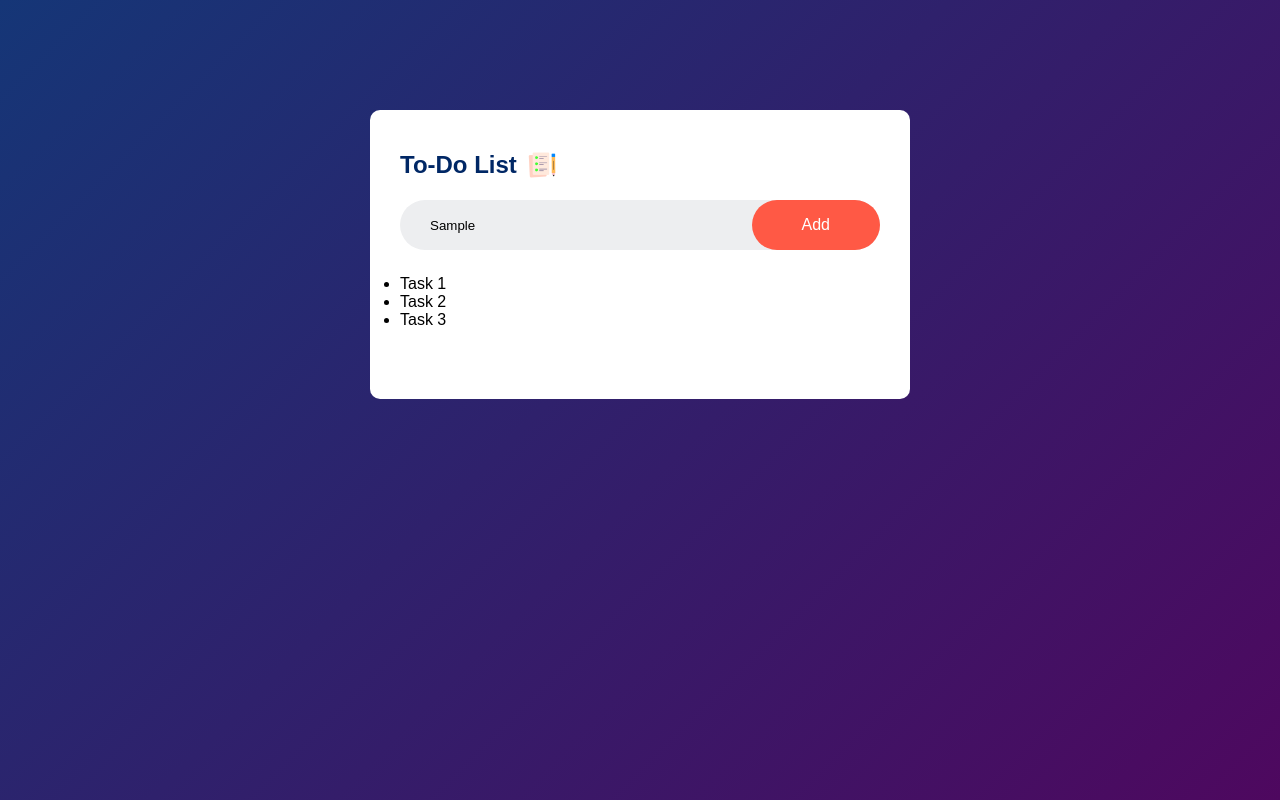
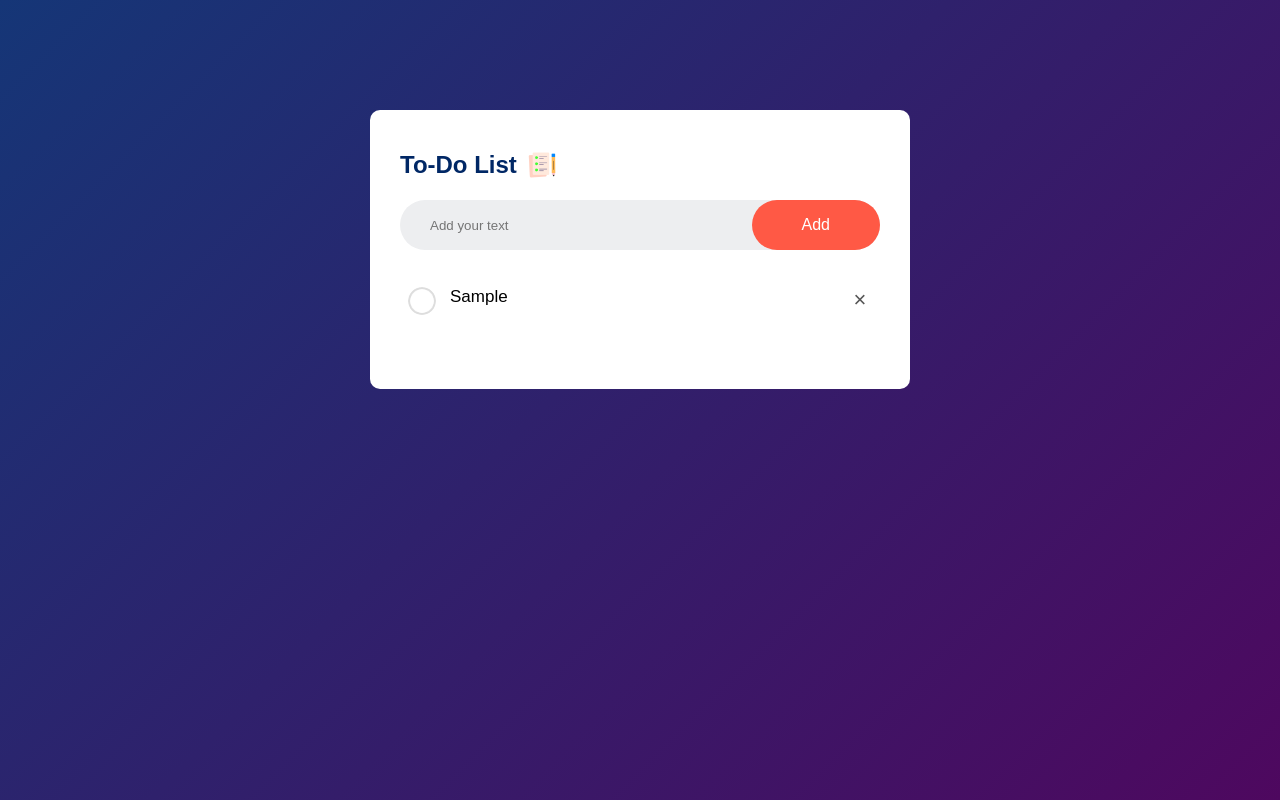
Before and after one commit to chinmayrout/to-do-list-js, a plain HTML site: page index.html in a window 1280 px wide. Both pictures are taken after typing "Sample" into the empty fields and a click on the button "Add". Drawn offline with Linux system fonts and the light colour scheme.

Commit message:
Completed To-do List with JS

```diff
--- a/index.html
+++ b/index.html
@@ -11,19 +11,20 @@
                 <h2>To-Do List <img src="images/icon.png"></h2>
                 <div class="row">
                     <input type="text" id="input-box" placeholder="Add your text">
-                    <button>
+                    <button onclick="addTask()">
                         Add
                     </button>
                 </div>
 
                 <ul id="list-container">
-                    <li>Task 1</li>
+                    <!-- <li class="checked">Task 1</li>
                     <li>Task 2</li>
-                    <li>Task 3</li>
+                    <li>Task 3</li> -->
 
                 </ul>
 
             </div>
         </div>
+        <script src="script.js"></script>
     </body>
 </html>
--- /dev/null
+++ b/script.js
@@ -0,0 +1,40 @@
+const inputBox = document.getElementById("input-box");
+const listContainer = document.getElementById("list-container");
+
+function addTask(){
+    if (inputBox.value === ''){
+        alert("You must write something.");
+    }
+    else{
+        let li = document.createElement("li");
+        li.innerHTML = inputBox.value;
+        listContainer.appendChild(li);
+        let span = document.createElement("span");
+        span.innerHTML = "\u00d7";
+        li.appendChild(span);
+    }
+    inputBox.value = "";
+    saveData();
+}
+
+listContainer.addEventListener("click", function(e){
+    if(e.target.tagName === "LI"){
+        e.target.classList.toggle("checked");
+        saveData();
+    }
+    else if(e.target.tagName === 'SPAN'){
+        e.target.parentElement.remove();
+        saveData();
+    }
+}, false);
+
+
+function saveData(){
+    localStorage.setItem("data", listContainer.innerHTML);
+}
+
+function showTask(){
+    listContainer.innerHTML = localStorage.getItem("data");
+
+}
+showTask();
--- a/style.css
+++ b/style.css
@@ -63,3 +63,52 @@ button{
     cursor: pointer;
     border-radius: 40px;
 }
+
+
+ul li{
+    list-style: none;
+    font-size: 17px;
+    padding: 12px 8px 12px 50px;
+    user-select: none;
+    cursor: pointer;
+    position: relative;
+}
+
+ul li::before{
+    content: '';
+    position: absolute;
+    height: 28px;
+    width: 28px;
+    border-radius: 50%;
+    background-image: url(images/unchecked.png);
+    background-size: cover;
+    background-position: center;
+    top: 12px;
+    left: 8px;
+}
+
+ul li.checked{
+    color: #555;
+    text-decoration: line-through;
+}
+
+ul li.checked::before{
+    background-image: url(/images/checked.png);
+}
+
+ul li span{
+    position: absolute;
+    right: 0;
+    top: 5px;
+    width: 40px;
+    height: 40px;
+    font-size: 22px;
+    color: #555;
+    line-height: 40px;
+    text-align: center;
+    border-radius: 50%;
+}
+
+ul li span:hover{
+    background: #edeef0;
+}
```
